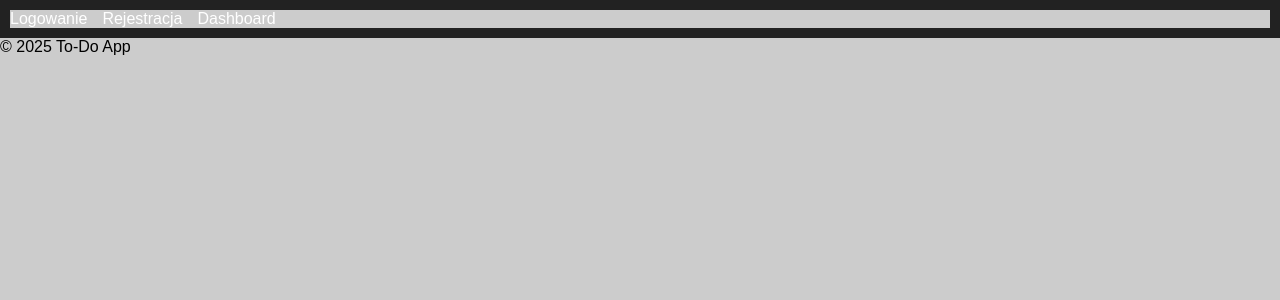
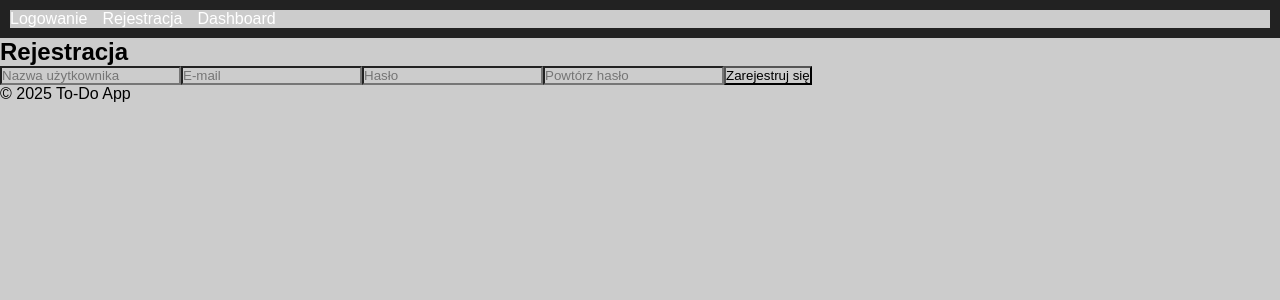
Before and after one commit to BosyCode/todo-app, a Next.js app: page /auth/register in a window 1280 px wide. Shown: the top 300 px of the page. Built offline with nearby package versions, Linux system fonts and the light colour scheme.

Commit message:
add register page

```diff
--- a/src/app/auth/register/page.tsx
+++ b/src/app/auth/register/page.tsx
@@ -1,5 +1,94 @@
-"use client"
+"use client";
 
-export default function Register() {
-  return <div></div>
-}
+import React, { useState } from "react";
+import styles from "./Register.module.scss";
+import { useRouter } from "next/navigation";
+
+const Register = () => {
+  const router = useRouter();
+  const [formData, setFormData] = useState({
+    username: "",
+    email: "",
+    password: "",
+    confirmPassword: "",
+  });
+  const [error, setError] = useState("");
+
+  const handleChange = (e: React.ChangeEvent<HTMLInputElement>) => {
+    setFormData({ ...formData, [e.target.name]: e.target.value });
+  };
+
+  const handleSubmit = async (e: React.FormEvent) => {
+    e.preventDefault();
+    setError("");
+
+    if (formData.password !== formData.confirmPassword) {
+      setError("Hasła nie są identyczne");
+      return;
+    }
+
+    try {
+      const res = await fetch("/api/register", {
+        method: "POST",
+        headers: { "Content-Type": "application/json" },
+        body: JSON.stringify({
+          username: formData.username,
+          email: formData.email,
+          password: formData.password,
+        }),
+      });
+
+      if (!res.ok) {
+        throw new Error("Rejestracja nie powiodła się");
+      }
+
+      router.push("/auth/login");
+    } catch (err) {
+      setError("Błąd rejestracji");
+    }
+  };
+
+  return (
+    <div className={styles.registerContainer}>
+      <h2>Rejestracja</h2>
+      <form onSubmit={handleSubmit} className={styles.registerForm}>
+        <input
+          type="text"
+          name="username"
+          placeholder="Nazwa użytkownika"
+          value={formData.username}
+          onChange={handleChange}
+          required
+        />
+        <input
+          type="email"
+          name="email"
+          placeholder="E-mail"
+          value={formData.email}
+          onChange={handleChange}
+          required
+        />
+        <input
+          type="password"
+          name="password"
+          placeholder="Hasło"
+          value={formData.password}
+          onChange={handleChange}
+          required
+        />
+        <input
+          type="password"
+          name="confirmPassword"
+          placeholder="Powtórz hasło"
+          value={formData.confirmPassword}
+          onChange={handleChange}
+          required
+        />
+        {error && <p className={styles.error}>{error}</p>}
+        <button type="submit">Zarejestruj się</button>
+      </form>
+    </div>
+  );
+};
+
+export default Register;
```
Also changed, not shown: src/app/auth/login/page.tsx (+7 -8 lines), src/app/auth/register/Register.module.scss (added).
